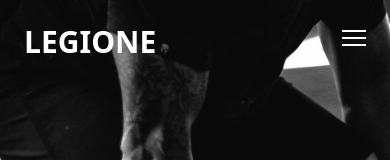
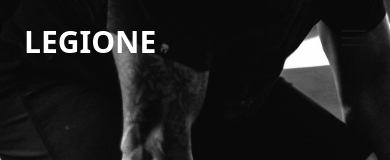
Before and after one commit to rachelcheework/fitness-website, a React (Vite) app: page / in a window 390 px wide. Shown: the top 160 px of the page. Built offline with nearby package versions, Linux system fonts and the light colour scheme.

Commit message:
changed colour of mobile menu logo

```diff
--- a/src/index.css
+++ b/src/index.css
@@ -47,7 +47,7 @@
         height: 2px;
         top: 0;
         left: 0;
-        background: #fff;
+        background: theme('colors.darkGray');
         transform: rotate(0);
         transition: all 0.5s;
     }
@@ -66,6 +66,7 @@
 
     .open .hamburger-top {
         transform: rotate(45deg) translateY(6px) translateX(6px);
+        background: #fff;
     }
 
     .open .hamburger-middle {
@@ -74,5 +75,6 @@
 
     .open .hamburger-bottom {
         transform: rotate(-45deg) translateY(6px) translateX(-6px);
+        background: #fff;
     }
 }
```
